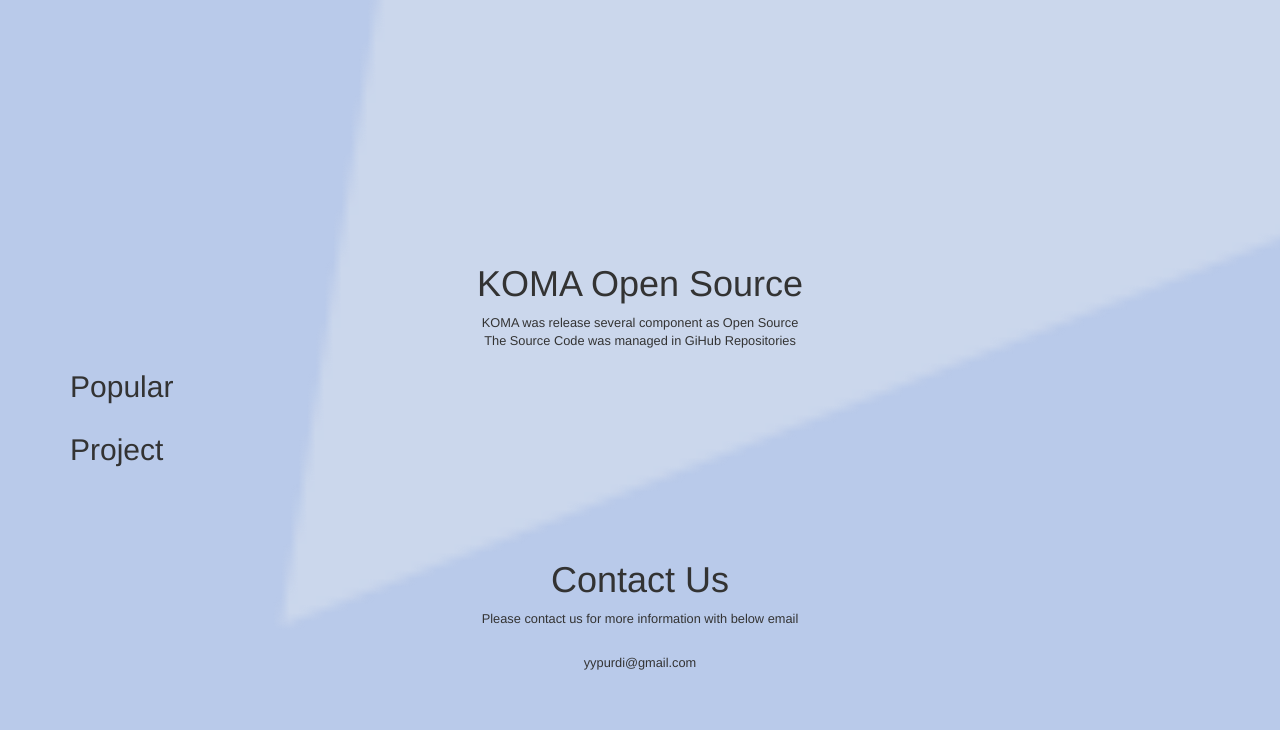
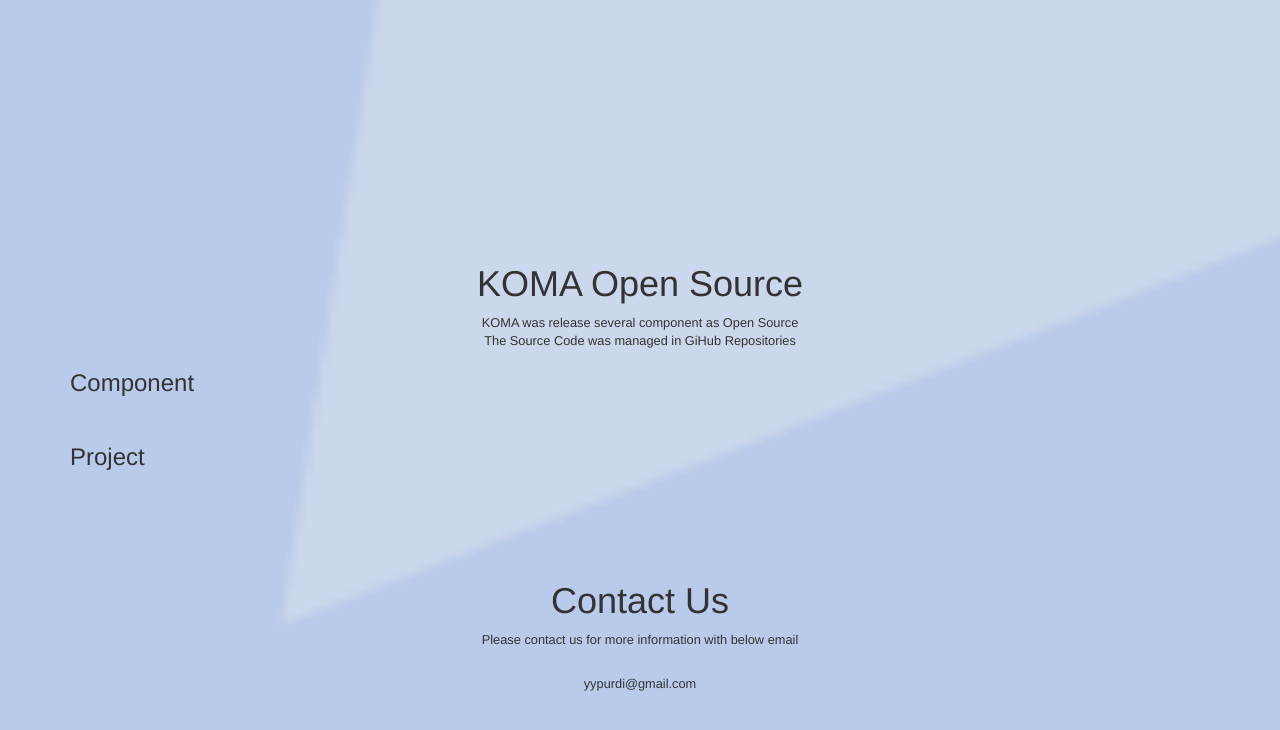
Before and after one commit to koma-network/koma-network.github.io, a plain HTML site: page index.html in a window 1280 px wide. Shown: the part 4550-5280 px from the top of the page. Drawn offline with nearby package versions, Linux system fonts and the light colour scheme; no server answers.

Commit message:
Update commit

```diff
--- a/index.html
+++ b/index.html
@@ -615,15 +615,15 @@ h4, h5, h6, p, strong, div, form, acronym, label, span, a, hr, code, pre, hr {
   <p style="font-size: 1vw;">KOMA was release several component as Open Source</p>
   <p style="font-size: 1vw;">The Source Code was managed in GiHub Repositories</p>
   </div>
-  <div>
+  <div class="border border-2">
 	  <div class="projects y-container_content clearfix">
-	  <h2>Popular</h2>
+	  <h3>Component</h3><br>
 	  <div class="featured"></div>
 	  </div>
   </div>
   <div>
       <div class="projects y-container_content clearfix">
-	  <h2>Project</h2>
+	  <h3>Project</h3><br>
 	  <div class="not-featured"></div>
   </div>
 
```
